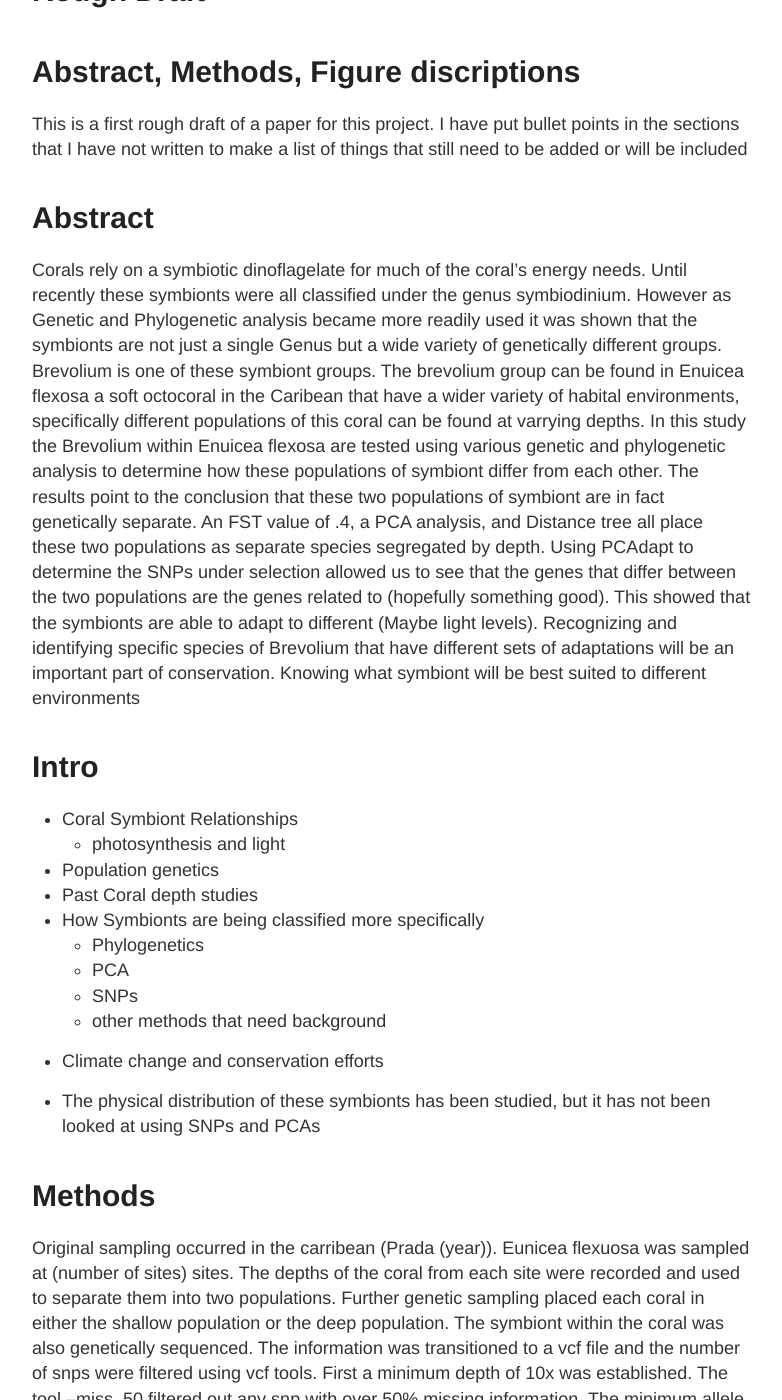
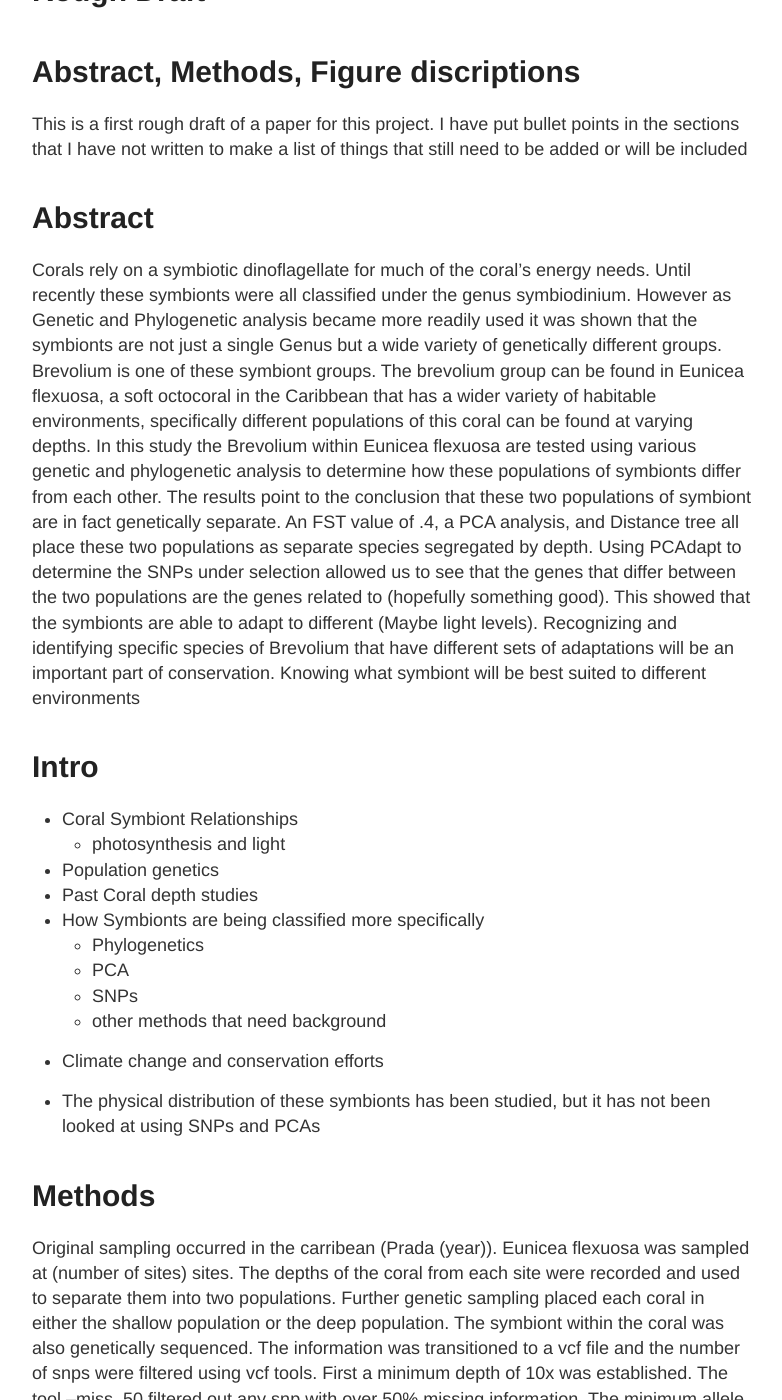
Before and after one commit to Mwags24/Brevolium_Notebook, a Jekyll site: the page built from _posts/2020-6-11-Paper_Draft.md, in a window 1280 px wide and 1400 px high, scrolled down 360 px. Shown: the whole window, without its empty margins (248-1030 px from the left). Built offline with Jekyll 4.4.1, drawn with Linux system fonts in a browser that asks for light colours; some of the changed text lies outside the part shown.

Commit message:
Update 2020-6-11-Paper_Draft.md

```diff
--- a/_posts/2020-6-11-Paper_Draft.md
+++ b/_posts/2020-6-11-Paper_Draft.md
@@ -10,7 +10,7 @@ tags:
 This is a first rough draft of a paper for this project. I have put bullet points in the sections that I have not written to make a list of things that still need to be added or will be included
 
 # Abstract
-Corals rely on a symbiotic dinoflagelate for much of the coral's energy needs. Until recently these symbionts were all classified under the genus symbiodinium. However as Genetic and Phylogenetic analysis became more readily used it was shown that the symbionts are not just a single Genus but a wide variety of genetically different groups. Brevolium is one of these symbiont groups. The brevolium group can be found in Enuicea flexosa a soft octocoral in the Caribean that have a wider variety of habital environments, specifically different populations of this coral can be found at varrying depths. In this study the Brevolium within Enuicea flexosa are tested using various genetic and phylogenetic analysis to determine how these populations of symbiont differ from each other. The results point to the conclusion that these two populations of symbiont are in fact genetically separate. An FST value of .4, a PCA analysis, and Distance tree all place these two populations as separate species segregated by depth. Using PCAdapt to determine the SNPs under selection allowed us to see that the genes that differ between the two populations are the genes related to (hopefully something good). This showed that the symbionts are able to adapt to different (Maybe light levels). Recognizing and identifying specific species of Brevolium that have different sets of adaptations will be an important part of conservation. Knowing what symbiont will be best suited to different environments
+Corals rely on a symbiotic dinoflagellate for much of the coral's energy needs. Until recently these symbionts were all classified under the genus symbiodinium. However as Genetic and Phylogenetic analysis became more readily used it was shown that the symbionts are not just a single Genus but a wide variety of genetically different groups. Brevolium is one of these symbiont groups. The brevolium group can be found in Eunicea flexuosa, a soft octocoral in the Caribbean that has a wider variety of habitable environments, specifically different populations of this coral can be found at varying depths. In this study the Brevolium within Eunicea flexuosa are tested using various genetic and phylogenetic analysis to determine how these populations of symbionts differ from each other. The results point to the conclusion that these two populations of symbiont are in fact genetically separate. An FST value of .4, a PCA analysis, and Distance tree all place these two populations as separate species segregated by depth. Using PCAdapt to determine the SNPs under selection allowed us to see that the genes that differ between the two populations are the genes related to (hopefully something good). This showed that the symbionts are able to adapt to different (Maybe light levels). Recognizing and identifying specific species of Brevolium that have different sets of adaptations will be an important part of conservation. Knowing what symbiont will be best suited to different environments
 
 
 # Intro
```
Also changed, not shown: other parts of _posts/2020-6-11-Paper_Draft.md (+2 -1 lines).
